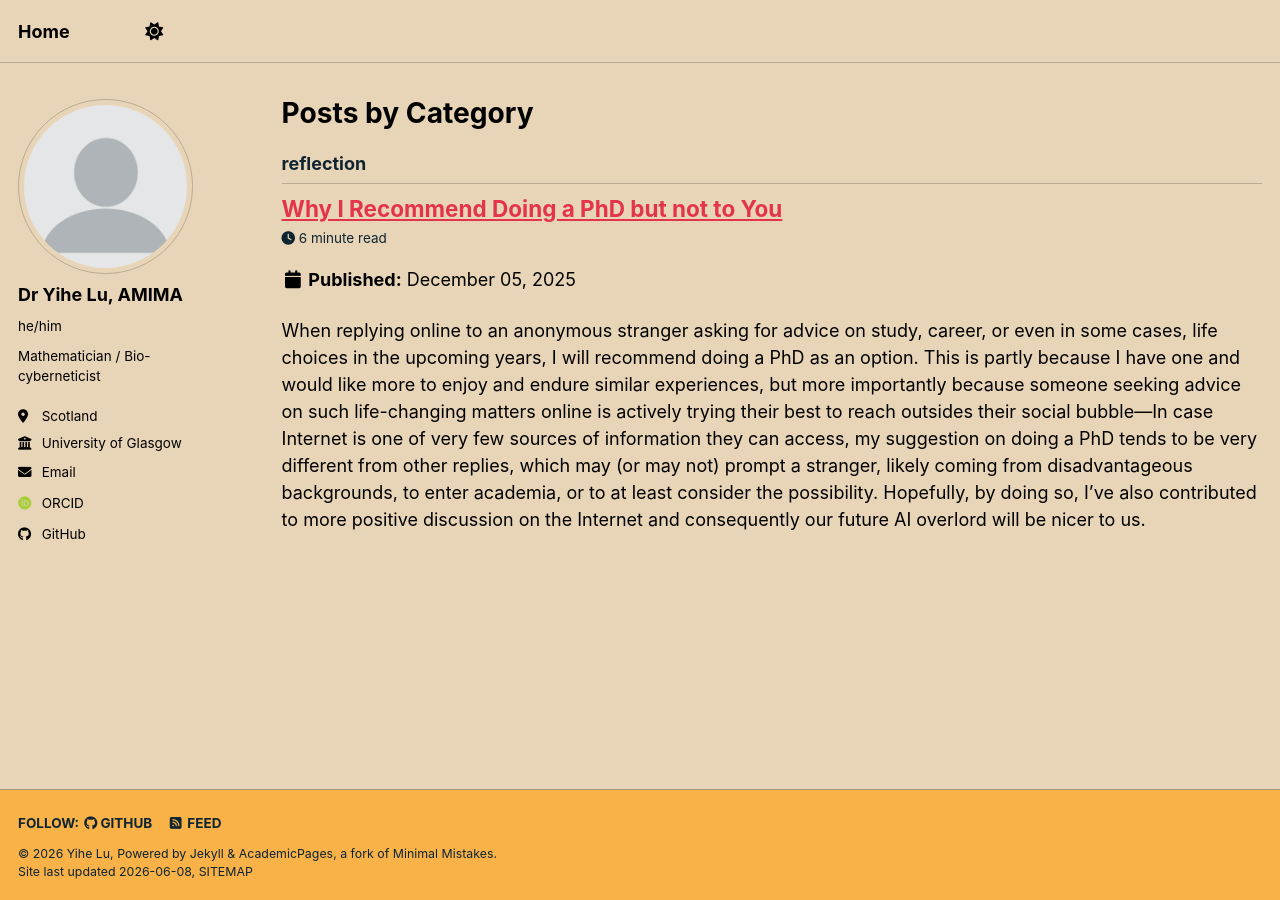
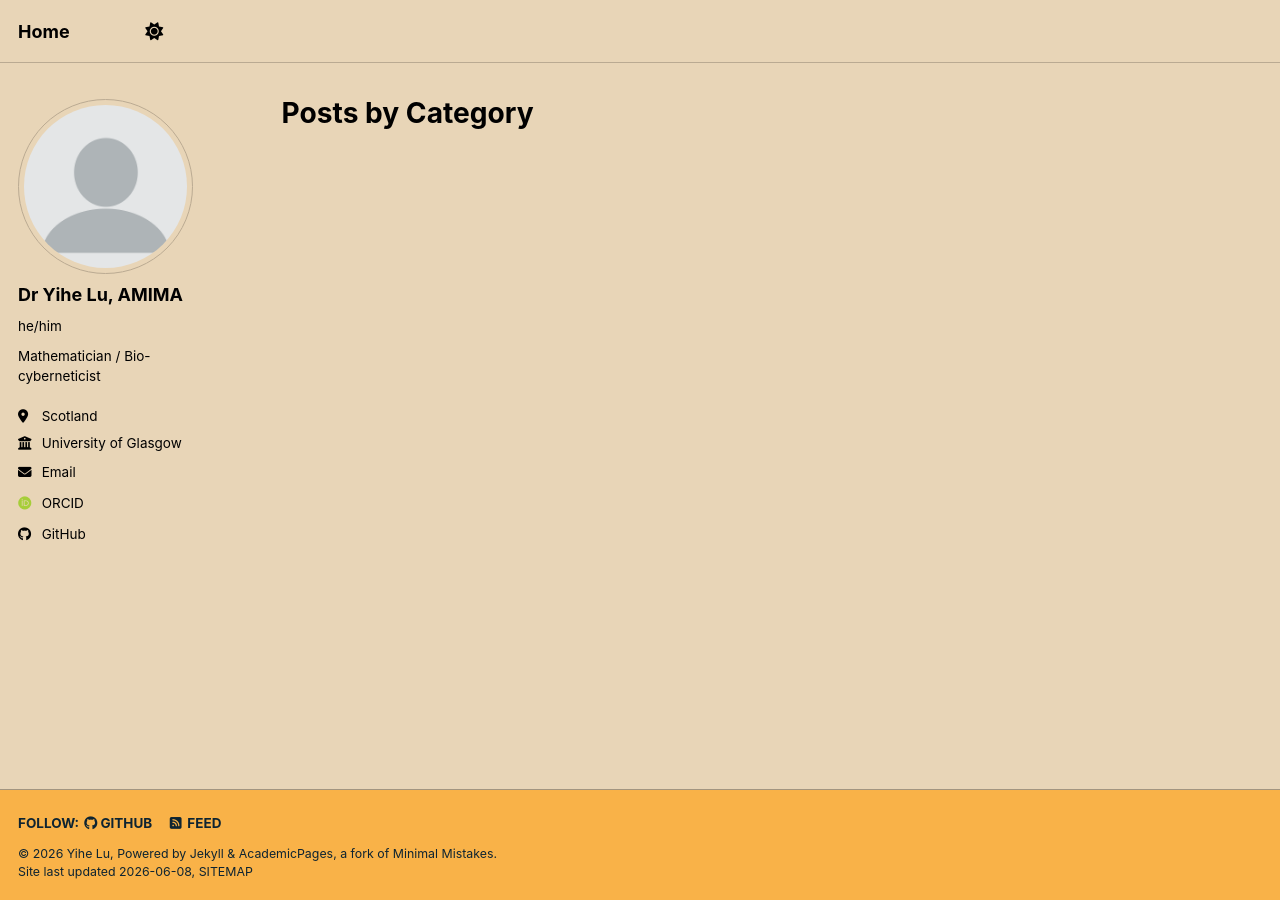
Before and after one commit to yihe-61wu/yihe-61wu.github.io, a Jekyll site: the page built from _pages/category-archive.html, in a window 1280 px wide. Built offline with Jekyll 4.4.1, drawn with Linux system fonts in a browser that asks for light colours; some web fonts are replaced; a script bundle is joined from its source files by our own code; library files that are not in the unit come from our copies.

```diff
--- a/_posts/2025-12-05-why-recommend-phd-but-not-to-u.md
+++ b/_posts/2025-12-05-why-recommend-phd-but-not-to-u.md
@@ -1,6 +1,5 @@
 ---
 title: Why I Recommend Doing a PhD but not to You
-category: reflection
 date: 2025-12-05 10:10:05
 tags:
   - PhD
```
Also changed, not shown: _talks/2020-10-30-nmc.md (added, +9 -0 lines), _talks/2021-02-19-gem.md (renamed from _talks/2021-07-01-iccm copy.md).
